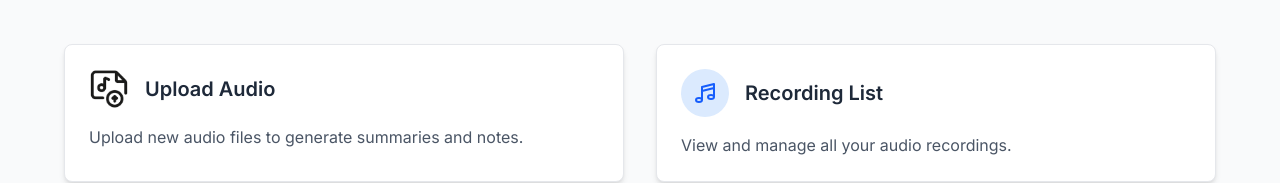
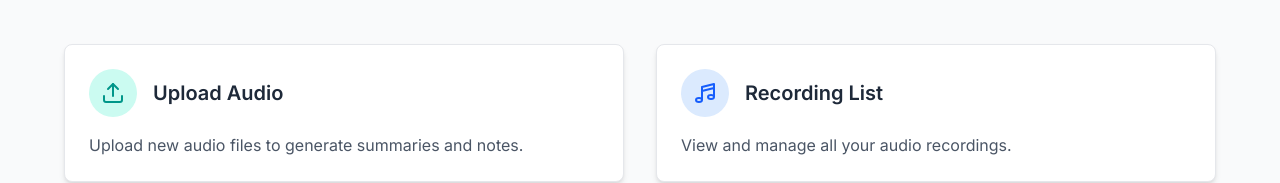
Before and after one commit to MasuRii/IT342-G3-AudioScholar, a React (Vite) app in the folder frontend_web/audioscholar-app/: page /dashboard in a window 1280 px wide. Shown: the part 160-343 px from the top of the page. Built offline with nearby package versions, Linux system fonts and the light colour scheme; no server answers; sample sign-in values are in the browser's storage.

Commit message:
refactor: Update Dashboard component UI by replacing upload icon and removing logout functionality
- Replaced the static upload logo with an icon from react-icons for a cleaner look.
- Removed the logout functionality to simplify the component's logic and focus on the dashboard features.

```diff
--- a/frontend_web/audioscholar-app/src/pages/Dashboard/DashBoard.jsx
+++ b/frontend_web/audioscholar-app/src/pages/Dashboard/DashBoard.jsx
@@ -1,15 +1,8 @@
-import { Link, useNavigate } from 'react-router-dom';
+import { FiUpload } from 'react-icons/fi';
+import { Link } from 'react-router-dom';
 import { Header } from '../Home/HomePage';
 
 const Dashboard = () => {
-  const navigate = useNavigate();
-
-  const handleLogout = () => {
-    localStorage.removeItem('AuthToken');
-    localStorage.removeItem('userId');
-    navigate('/');
-  };
-
   return (
     <div className="min-h-screen flex flex-col">
       <title>AudioScholar - Dashboard</title>
@@ -26,11 +19,9 @@ const Dashboard = () => {
                 className="bg-white rounded-lg shadow-md p-6 hover:shadow-xl transition-all duration-300 ease-in-out transform hover:-translate-y-1 cursor-pointer border border-gray-200"
               >
                 <div className="flex items-center mb-4">
-                  <img
-                    src="/uploadAudiologo.png"
-                    alt="Upload Icon"
-                    className="h-10 w-10 mr-4"
-                  />
+                  <div className="bg-teal-100 p-3 rounded-full mr-4">
+                    <FiUpload className="h-6 w-6 text-teal-600" />
+                  </div>
                   <h2 className="text-xl font-semibold text-gray-800">Upload Audio</h2>
                 </div>
                 <p className="text-gray-600">Upload new audio files to generate summaries and notes.</p>
```
